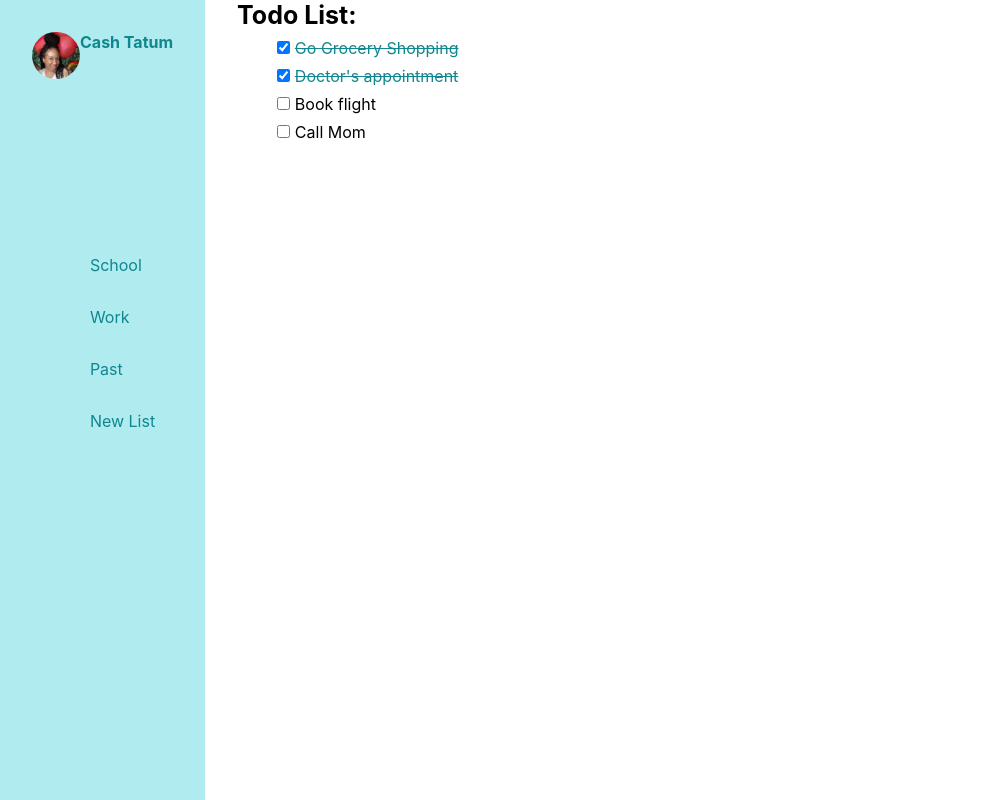
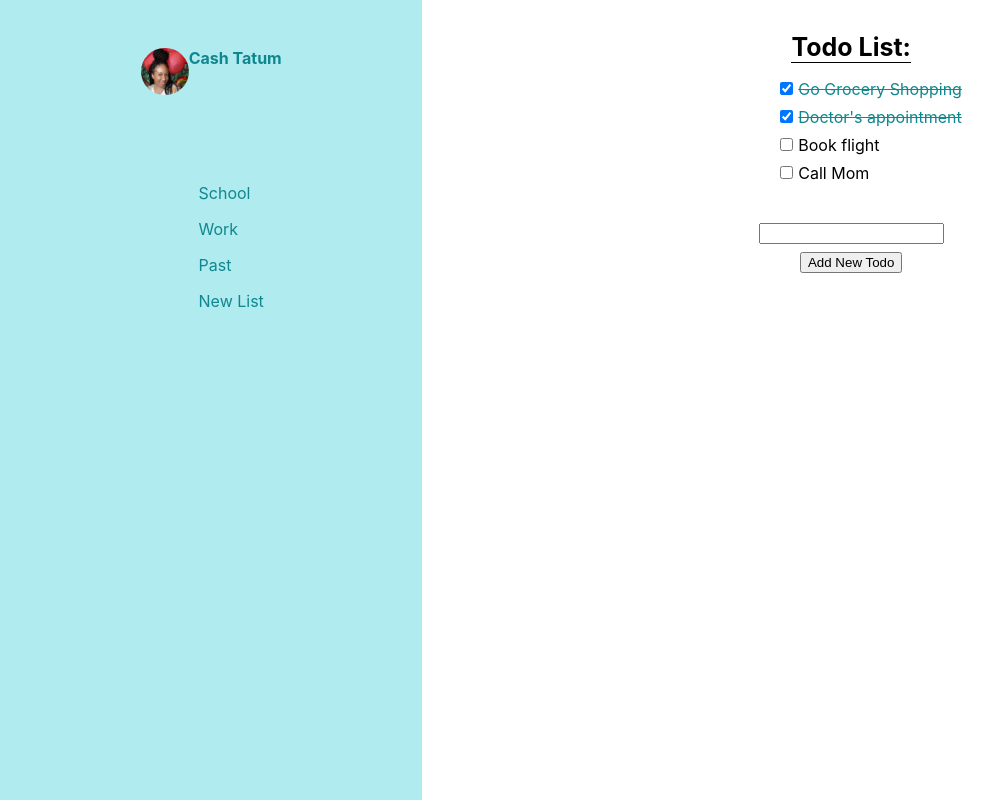
Before and after one commit to atatum718/todo-react, a React (Create React App) app: page / in a window 1280 px wide. Shown: the whole page, without its empty margins (0-993 px from the left). Built offline with nearby package versions, Linux system fonts and the light colour scheme.

Commit message:
add styles to todo list title, added an input box with button

```diff
--- a/src/App.css
+++ b/src/App.css
@@ -12,15 +12,12 @@ body {
 
 li {
   list-style-type: none;
+  border-radius: 1rem;
+  border-color: #10878e;
 }
 
 .contained-items {
-  margin-top: 2rem;
-}
-.sidebar-list {
-  padding: 1rem;
+  margin-top: 3rem;
 }
 
-.todolist-title {
-  font-size: 25px;
-}
+/* { marginTop: "2rem" } */
--- a/src/App.js
+++ b/src/App.js
@@ -1,15 +1,16 @@
 import React from "react";
 import avatar from "../src/imgs/me-on-erica-bdayjpg.jpg";
 import "./App.css";
+import Todoitem from "./components/Todoitem.js";
+import Nav from "./components/Nav.js";
 
-const fontColor = "#10878E";
-
-const user = {
+class App extends React.Component {
+  state = {
+    user: {
       ProfileName: "Cash Tatum",
       profileImg: avatar,
-};
-
-const todoList = [
+    },
+    todoList: [
       {
         id: 1,
         description: "Go Grocery Shopping",
@@ -30,123 +31,70 @@ const todoList = [
         description: "Call Mom",
         isCompleted: false,
       },
-];
-function App() {
+    ],
+  };
+  render() {
     return (
-    <div style={pageWrapperStyles}>
-      <nav className="sidebar-nav" style={navStyles.sidebarNavContainer}>
-        <div
-          style={profileContainerStyles.containedItems}
-          className="contained-items"
-        >
-          <img
-            src={user.profileImg}
-            alt="profile-img"
-            style={navStyles.sidebarNavAvatar}
-          />
-          <h2 style={navStyles.sidebarNavUserName}>{user.ProfileName}</h2>
-        </div>
-        <ul style={navStyles.linkList}>
-          <li style={navStyles.linkListItem} className={"sidebar-list"}>
-            School
-          </li>
-          <li style={navStyles.linkListItem} className={"sidebar-list"}>
-            Work
-          </li>
-          <li style={navStyles.linkListItem} className={"sidebar-list"}>
-            {" "}
-            Past
-          </li>
-          <li style={navStyles.linkListItem} className={"sidebar-list"}>
-            New List
-          </li>
-        </ul>
-      </nav>
-      <div style={listStyles.listContainer}>
-        <h1 className="todolist-title" style={listStyles.listTitle}>
-          Todo List:
-        </h1>
-        <ul style={listStyles.list}>
-          {todoList.map((todoItem) => (
-            <li key={todoItem.id} style={listStyles.listItem}>
-              <input
-                style={listStyles.listItemInput}
-                type="checkbox"
-                checked={todoItem.isCompleted}
-              />
-              <span
-                style={
-                  todoItem.isCompleted
-                    ? listStyles.listItemDescriptionCompleted
-                    : listStyles.listItemDescriptionNotCompleted
-                }
-              >
-                {todoItem.description}
-              </span>
-            </li>
+      <div style={styles.pageContainer}>
+        <Nav user={this.state.user} />
+        <div style={styles.listContainer}>
+          <h1 style={styles.listTitle}>Todo List:</h1>
+          <ul>
+            {this.state.todoList.map((todoItem) => (
+              <Todoitem todoItem={todoItem} />
             ))}
           </ul>
+          <input style={styles.newItemInput} type="text" />
+          <button style={styles.newItemButton}>Add New Todo</button>
         </div>
       </div>
     );
   }
+}
 
-const pageWrapperStyles = {
+const styles = {
+  pageContainer: {
     display: "flex",
-};
-const listStyles = {
+    width: "100%",
+  },
   listContainer: {
     padding: "0 2rem",
-  },
-  listTitle: {
-    marginBottom: ".5rem",
-  },
-  list: {},
-  listItem: {
-    marginBottom: ".5rem",
-  },
-  listItemInput: {
-    marginRight: ".3rem",
-  },
-  listItemDescriptionCompleted: {
-    color: "#10878E",
-    textDecoration: "line-through",
-  },
-  listItemDescriptionNotCompleted: {},
-};
-
-const profileContainerStyles = {
-  containedItems: {
-    display: "flex",
-    justifyContent: " space-around",
-    topMargin: "2rem",
-  },
-};
-const navStyles = {
-  sidebarNavContainer: {
-    backgroundColor: "#AFEBEF",
+    width: "67%",
     display: "flex",
     flexDirection: "column",
     alignItems: "center",
-    justifyContent: "flex-start",
-    padding: "0 2rem",
-    minHeight: "100vh",
   },
-  sidebarNavAvatar: {
-    width: "3rem",
-    borderRadius: "2rem",
+  listTitle: {
+    marginTop: "1.5rem",
+    marginBottom: "1rem",
+    borderBottom: "1px solid black",
+    marginTop: "2rem",
+    fontSize: "25px",
   },
-  sidebarNavUserName: {
-    color: fontColor,
-    fontSize: "16px",
+  newItemInput: {
+    marginTop: "2rem",
   },
-  linkList: {
-    marginTop: "10rem",
-  },
-
-  linkListItem: {
-    color: fontColor,
+  newItemButton: {
+    marginTop: ".5rem",
   },
 };
 
 export default App;
+
+/* <li key={todoItem.id} style={listStyles.listItem}> */
+
+//   <input
+//     style={listStyles.listItemInput}
+//     type="checkbox"
+//     checked={todoItem.isCompleted}
+//   />
+//   <span
+//     style={
+//       todoItem.isCompleted
+//         ? listStyles.listItemDescriptionCompleted
+//         : listStyles.listItemDescriptionNotCompleted
+//     }
+//   >
+//     {todoItem.description}
+//   </span>
+// </li></li>
--- /dev/null
+++ b/src/components/Nav.js
@@ -0,0 +1,74 @@
+import React from "react";
+
+const fontColor = "#10878E";
+
+function Nav(props) {
+  return (
+    <nav className="sidebar-nav" style={styles.Container}>
+      <div
+        style={profileContainerStyles.containedItems}
+        className="contained-items"
+      >
+        <img
+          src={props.user.profileImg}
+          alt="profile-img"
+          style={styles.Avatar}
+        />
+        <h2 style={styles.UserName}>{props.user.ProfileName}</h2>
+      </div>
+      <ul style={styles.linkList}>
+        <li style={styles.linkListItem} className={"sidebar-list"}>
+          School
+        </li>
+        <li style={styles.linkListItem} className={"sidebar-list"}>
+          Work
+        </li>
+        <li style={styles.linkListItem} className={"sidebar-list"}>
+          Past
+        </li>
+        <li style={styles.linkListItem} className={"sidebar-list"}>
+          New List
+        </li>
+      </ul>
+    </nav>
+  );
+}
+
+export default Nav;
+
+const profileContainerStyles = {
+  containedItems: {
+    display: "flex",
+    justifyContent: " space-around",
+  },
+};
+
+const styles = {
+  Container: {
+    backgroundColor: "#AFEBEF",
+    display: "flex",
+    flexDirection: "column",
+    alignItems: "center",
+    justifyContent: "flex-start",
+    // padding: "0 2rem",
+    width: "33%",
+    minHeight: "100vh",
+  },
+  Avatar: {
+    width: "3rem",
+    borderRadius: "2rem",
+  },
+  UserName: {
+    color: fontColor,
+    fontSize: "16px",
+  },
+  linkList: {
+    marginTop: "5rem",
+  },
+
+  linkListItem: {
+    color: fontColor,
+    padding: "0.5rem",
+    width: "100%",
+  },
+};
--- /dev/null
+++ b/src/components/Todoitem.js
@@ -0,0 +1,38 @@
+import React from "react";
+
+function Todoitem(props) {
+  return (
+    <li key={props.todoItem.id} style={styles.listItem}>
+      <input
+        style={styles.listItemInput}
+        type="checkbox"
+        checked={props.todoItem.isCompleted}
+      />
+      <span
+        style={
+          props.todoItem.isCompleted
+            ? styles.descriptionCompleted
+            : styles.descriptionNotCompleted
+        }
+      >
+        {props.todoItem.description}
+      </span>
+    </li>
+  );
+}
+
+const styles = {
+  listItem: {
+    marginBottom: ".5rem",
+  },
+  listItemInput: {
+    marginRight: ".3rem",
+  },
+  descriptionCompleted: {
+    color: "#10878E",
+    textDecoration: "line-through",
+  },
+  descriptionNotCompleted: {},
+};
+
+export default Todoitem;
```
Lines whose indentation alone changed are shown as unchanged.
